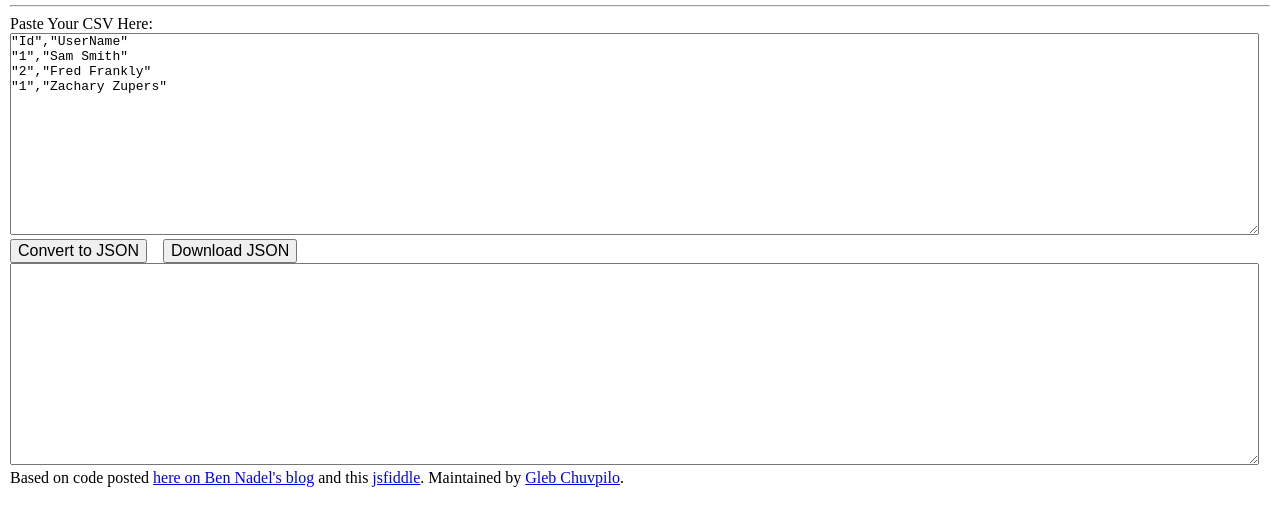
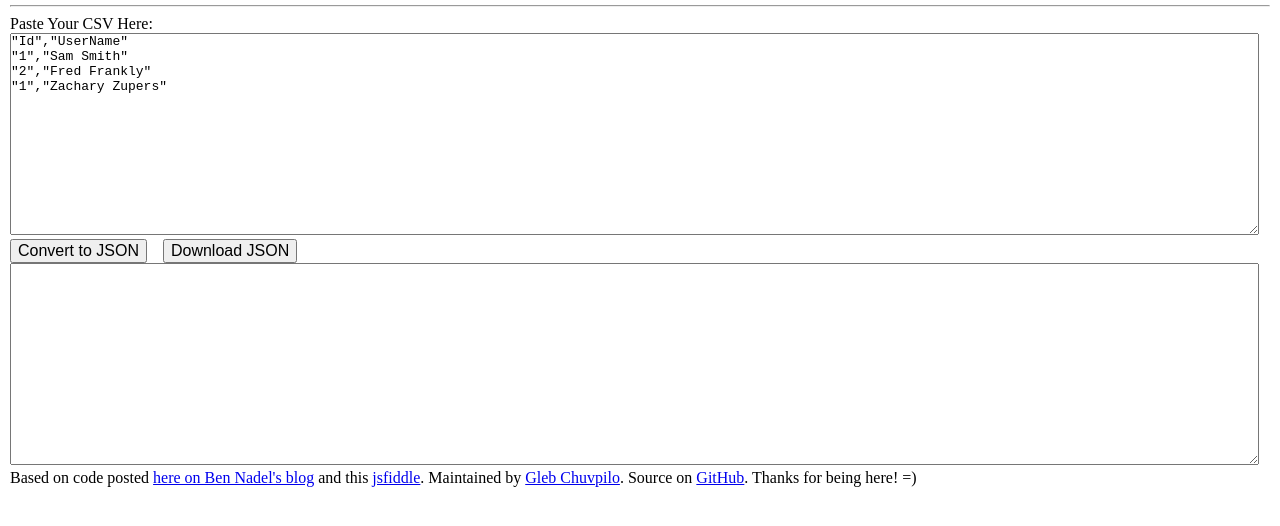
Before and after one commit to chuvpilo/csv2json, a plain HTML site: page index.html in a window 1280 px wide. Shown: the part 40-566 px from the top of the page. Drawn offline with Linux system fonts and the light colour scheme.

Commit message:
Add a link to github repo

```diff
--- a/index.html
+++ b/index.html
@@ -147,7 +147,7 @@
 
     <p>Based on code posted <a
             href="http://www.bennadel.com/blog/1504-Ask-Ben-Parsing-CSV-Strings-With-Javascript-Exec-Regular-Expression-Command.htm"
-            target="_blank">here on Ben Nadel's blog</a> and this <a href="http://jsfiddle.net/sturtevant/vUnF9/" target="_blank">jsfiddle</a>. Maintained by <a href="http://people.csail.mit.edu/chuvpilo/" target="_blank">Gleb Chuvpilo</a>.
+            target="_blank">here on Ben Nadel's blog</a> and this <a href="http://jsfiddle.net/sturtevant/vUnF9/" target="_blank">jsfiddle</a>. Maintained by <a href="http://people.csail.mit.edu/chuvpilo/" target="_blank">Gleb Chuvpilo</a>. Source on <a href="https://github.com/chuvpilo/csv2json" target="_blank">GitHub</a>. Thanks for being here! =)
     </p>
 </div>
 
```
